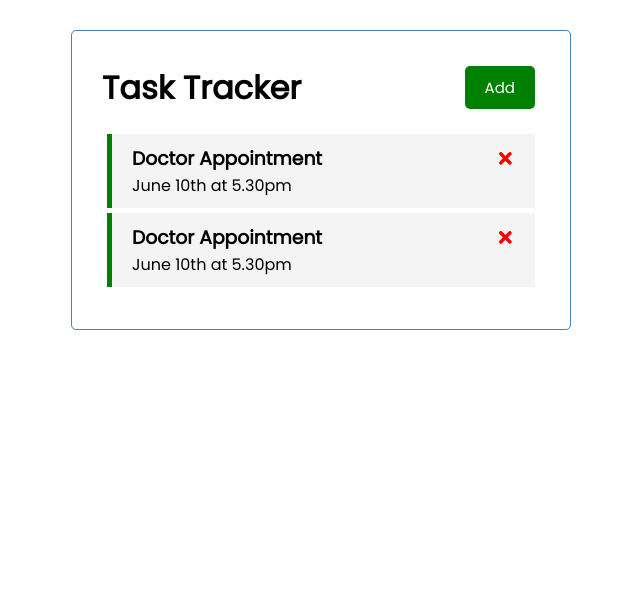
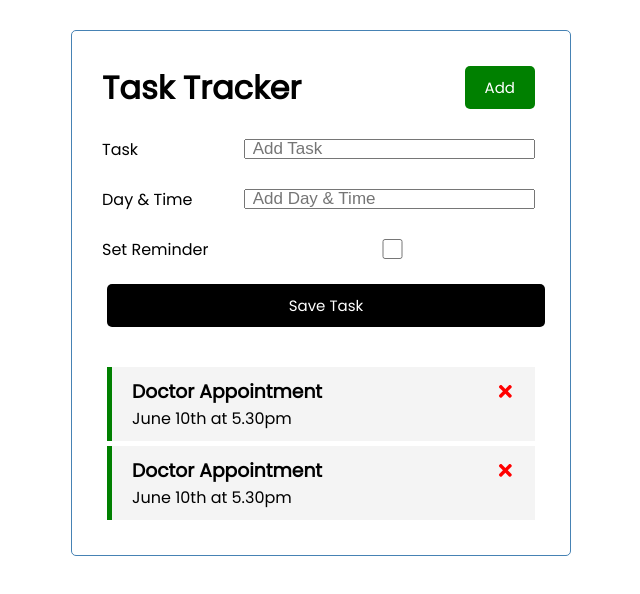
Before and after one commit to vinuri-s/React-Task-Tracker, a React (Create React App) app: page / in a window 1280 px wide. Shown: the top 594 px of the page, without its empty margins (319-959 px from the left). Built offline with nearby package versions, Linux system fonts and the light colour scheme.

Commit message:
Add Task feature

```diff
--- a/src/App.js
+++ b/src/App.js
@@ -1,6 +1,7 @@
 import {useState} from 'react'
 import Header from './components/Header'
 import Tasks from './components/Tasks'
+import AddTask from './components/AddTask'
 
 
 const App=() => {
@@ -23,6 +24,13 @@
   ]
 )
 
+//Addtask
+const addTask=(task)=>{
+ const id = Math.floor(Math.random()*1000)+1
+ const newTask ={id, ...task}
+ setTasks([...tasks,newTask])
+}
+
 //Delete task
 const deleteTask=(id)=>{
   setTasks(tasks.filter((task)=>task.id !== id))
@@ -42,6 +50,7 @@
   return (
     <div className="container">
      <Header/>
+     <AddTask onAdd={addTask}/>
      {tasks.length > 0 ? (<Tasks tasks={tasks} onDelete={deleteTask} onToggle={toggleReminder} />) : ('No Tasks to Show')}
      </div>
   );
--- /dev/null
+++ b/src/components/AddTask.js
@@ -0,0 +1,52 @@
+import {useState} from 'react'
+
+const AddTask = ({onAdd}) => {
+    const [text,setText]=useState('')
+    const [day,setDay]=useState('')
+    const [reminder,setReminder]=useState(false)
+
+    const onSubmit = (e) => {
+
+        e.preventDefault()
+        if(!text){
+            alert('Please add a task')
+            return
+        }
+
+        onAdd({text,day,reminder})
+
+        setText('')
+        setDay('')
+        setReminder(false)
+    }
+
+    return (
+       <form className='add-form' onSubmit={onSubmit}>
+           <div className='form-control form-control-check'>
+                <label>
+                    Task
+                </label>
+                <input type='text' placeholder='Add Task' value={text}
+                onChange={(e)=>setText(e.target.value)}/>
+           </div>
+           <div className='form-control form-control-check'>
+                <label>
+                    Day & Time
+                </label>
+                <input type='text' placeholder='Add Day & Time' value={day}
+                onChange={(e)=>setDay(e.target.value)}/>
+           </div>
+           <div className='form-control form-control-check'>
+                <label>
+                    Set Reminder
+                </label>
+                <input type='checkbox' checked={reminder} value={reminder}
+                onChange={(e)=>setReminder(e.currentTarget.checked)}/>
+           </div>
+           <input type='submit' value='Save Task' className='btn btn-block'/>
+       </form>
+    )
+}
+
+
+export default AddTask
```
